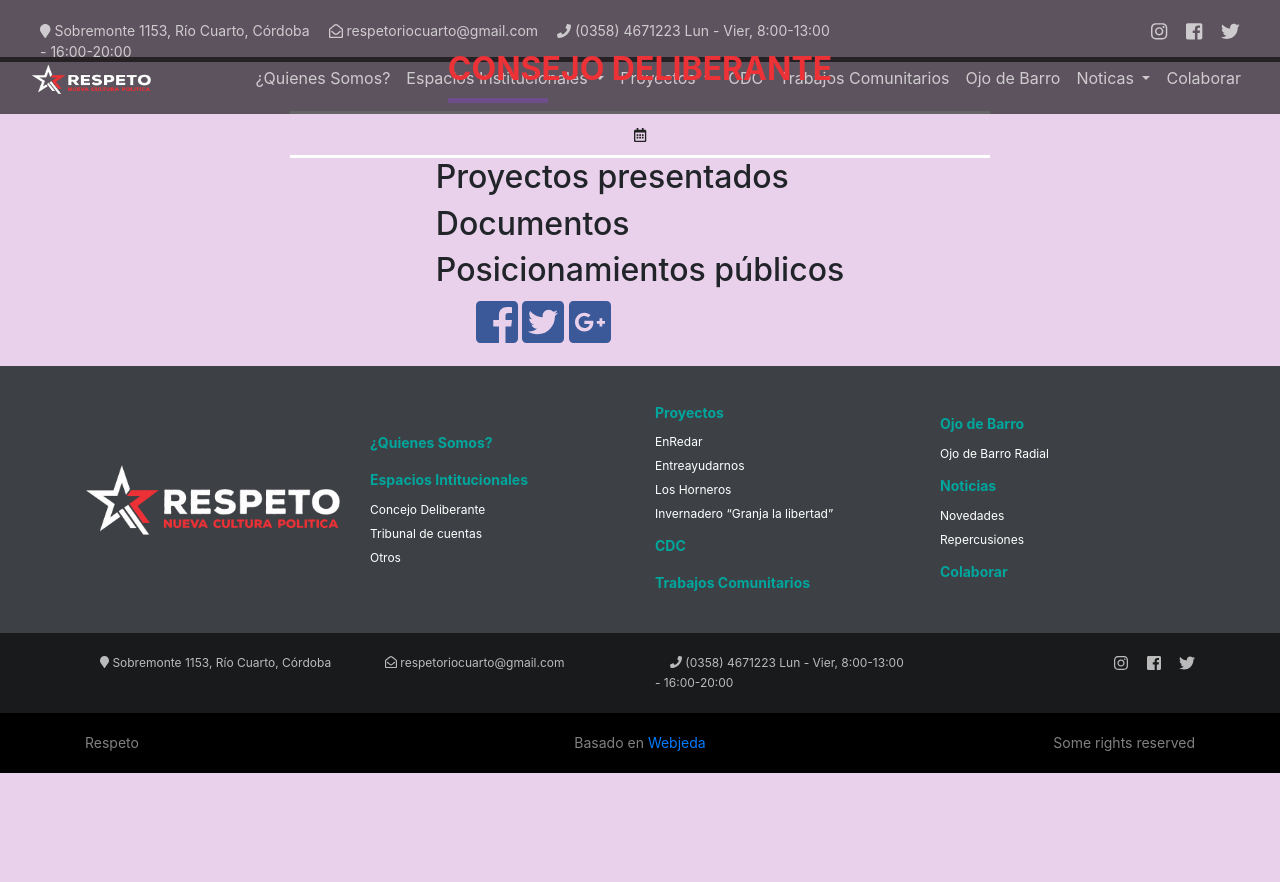
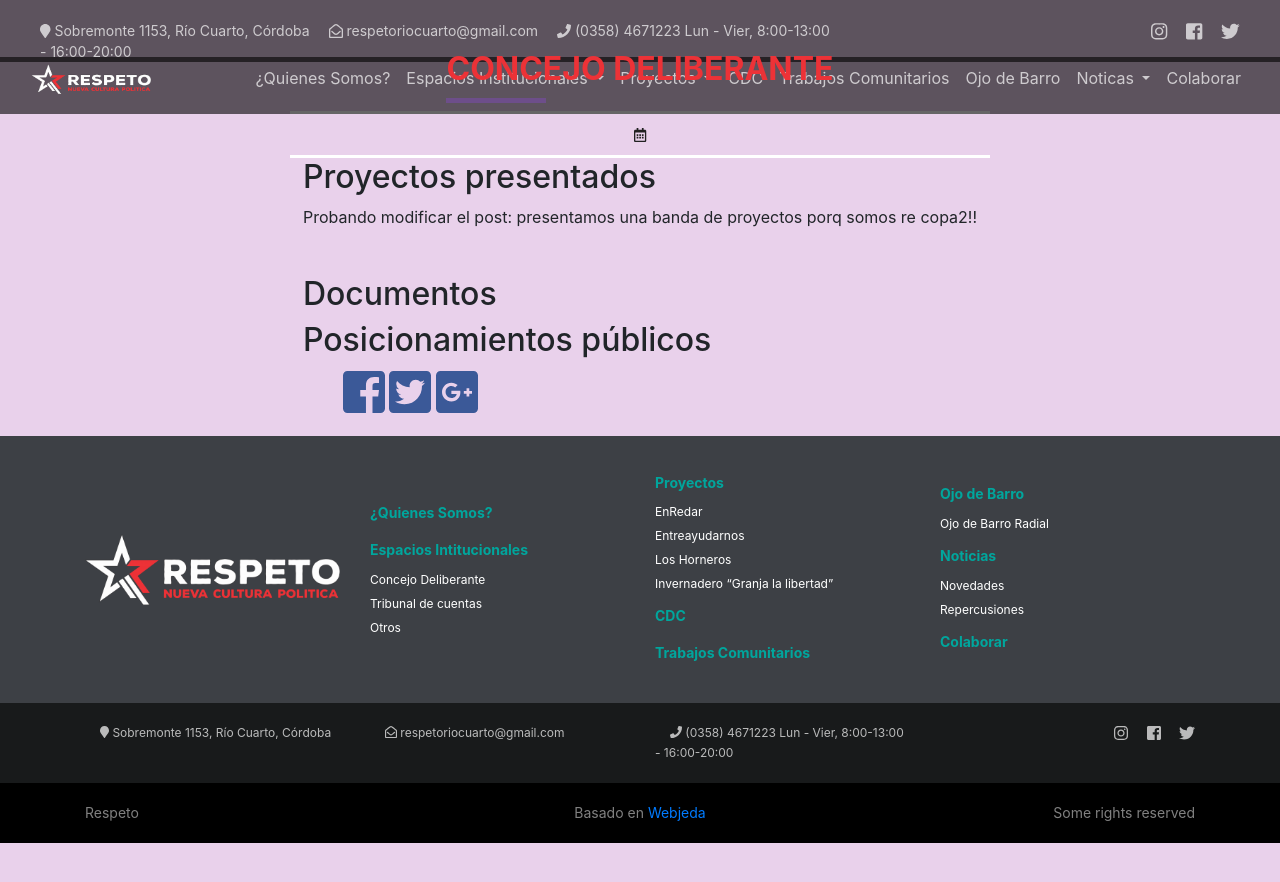
Before and after one commit to respetorc/respetorc.github.io, a Jekyll site: the page built from espacios_institucionales/concejo_deliberante.md, in a window 1280 px wide. Shown: the top 882 px of the page. Built offline with Jekyll 4.4.1, drawn with Linux system fonts in a browser that asks for light colours; nearby versions of some CDN libraries.

Commit message:
prueba modificar boton concejo deliberante

```diff
--- a/espacios_institucionales/concejo_deliberante.md
+++ b/espacios_institucionales/concejo_deliberante.md
@@ -1,11 +1,13 @@
 ---
 layout: post
-title: Consejo Deliberante
+title: Concejo Deliberante
 permalink: /espacios_institucionales/consejo_deliberante/
 ---
 
 ## Proyectos presentados
 
+Probando modificar el post:  presentamos una banda de proyectos porq somos re copa2!!
+
 ## Documentos
 
 ## Posicionamientos públicos
```
